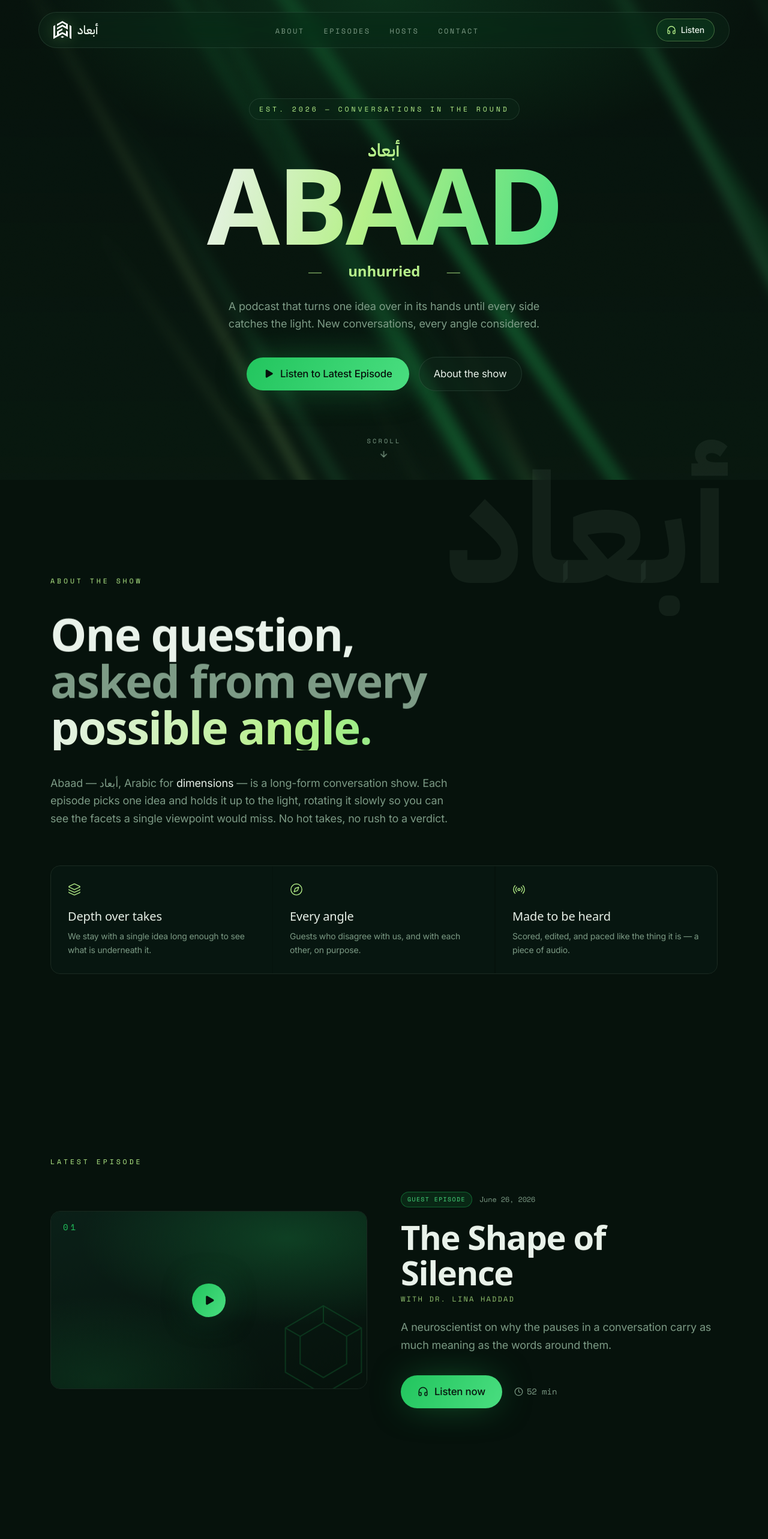
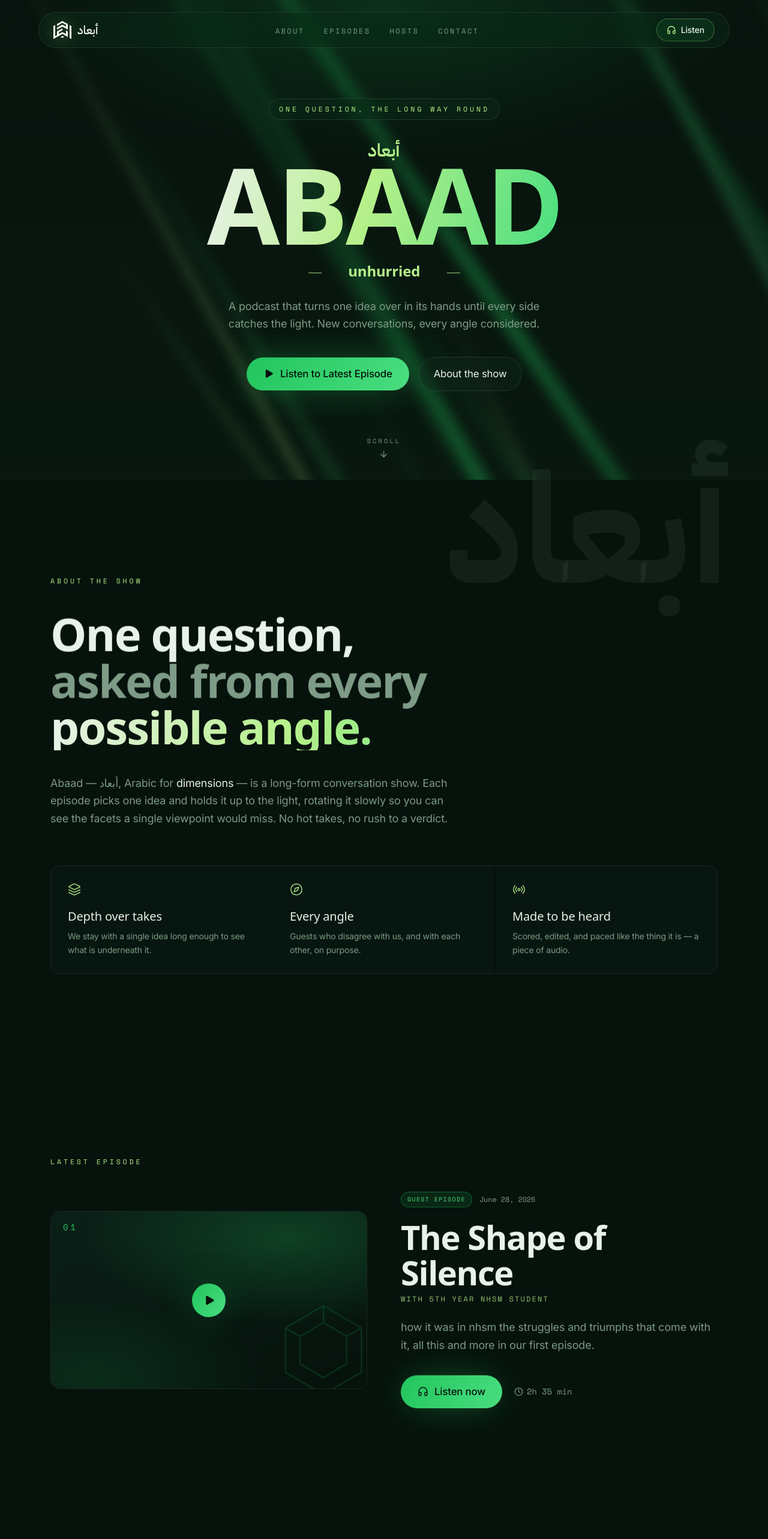
Before and after one commit to Azzouz-billel/abaad-podcast, a React (Vite) app: page / in a window 1280 px wide. Shown: the top 2566 px of the page at 60% size. Built offline with nearby package versions, Linux system fonts and the light colour scheme; a web font is replaced by a local one.

Commit message:
Update host names and episodes data

```diff
--- a/src/components/Hero.jsx
+++ b/src/components/Hero.jsx
@@ -65,7 +65,7 @@ export function Hero({ start = true }) {
     >
       <div className="relative z-20 flex flex-col items-center">
         <p data-reveal className="eyebrow glass mb-8 rounded-full px-4 py-2">
-          Est. 2026 — Conversations in the round
+          One question, the long way round
         </p>
 
         <h1 className="flex flex-col items-center">
--- a/src/components/IntroVideo.jsx
+++ b/src/components/IntroVideo.jsx
@@ -13,6 +13,7 @@ const MAX_DURATION_MS = 12000
  */
 export function IntroVideo({ onFinish }) {
   const rootRef = useRef(null)
+  const videoRef = useRef(null)
   const finishedRef = useRef(false)
   const finishRef = useRef(() => {})
   const onFinishRef = useRef(onFinish)
@@ -50,9 +51,24 @@ export function IntroVideo({ onFinish }) {
     }
 
     finishRef.current = finish
-    const fallback = setTimeout(finish, MAX_DURATION_MS)
+
+    // The video's `ended` event is the primary dismiss. These guard the cases
+    // where it never fires (autoplay blocked, codec missing): dismiss at the
+    // clip's real length, falling back to a hard cap until the duration is known.
+    const video = videoRef.current
+    let timer = setTimeout(finish, MAX_DURATION_MS)
+    const onMeta = () => {
+      if (!video || !Number.isFinite(video.duration) || video.duration <= 0) return
+      clearTimeout(timer)
+      timer = setTimeout(finish, video.duration * 1000 + 600)
+    }
+    video?.addEventListener('loadedmetadata', onMeta)
+    // Some browsers ignore the autoPlay attribute when sources are <source> tags.
+    video?.play?.().catch(() => {})
+
     return () => {
-      clearTimeout(fallback)
+      clearTimeout(timer)
+      video?.removeEventListener('loadedmetadata', onMeta)
       scroller.style.overflow = previousOverflow
     }
   }, [])
@@ -67,6 +83,7 @@ export function IntroVideo({ onFinish }) {
       aria-label="Intro"
     >
       <video
+        ref={videoRef}
         className="absolute inset-0 h-full w-full object-cover"
         autoPlay
         muted
--- a/src/data/episodes.js
+++ b/src/data/episodes.js
@@ -15,15 +15,15 @@
  */
 export const episodes = [
   {
-    slug: 'the-shape-of-silence',
+    slug: 'NHSM-experience',
     number: '01',
     title: 'The Shape of Silence',
-    guest: 'with Dr. Lina Haddad',
-    duration: '52 min',
-    date: 'June 26, 2026',
+    guest: 'with 5th year nhsm student',
+    duration: '2h 35 min',
+    date: 'June 28, 2026',
     category: 'Guest Episode',
     blurb:
-      'A neuroscientist on why the pauses in a conversation carry as much meaning as the words around them.',
+      'how it was in nhsm the struggles and triumphs that come with it, all this and more in our first episode.',
     accent: 'emerald',
     // Real latest video + its hook Short. Update title/guest/blurb above to match.
     youtubeId: 'j_MN97w7XJs',
```
